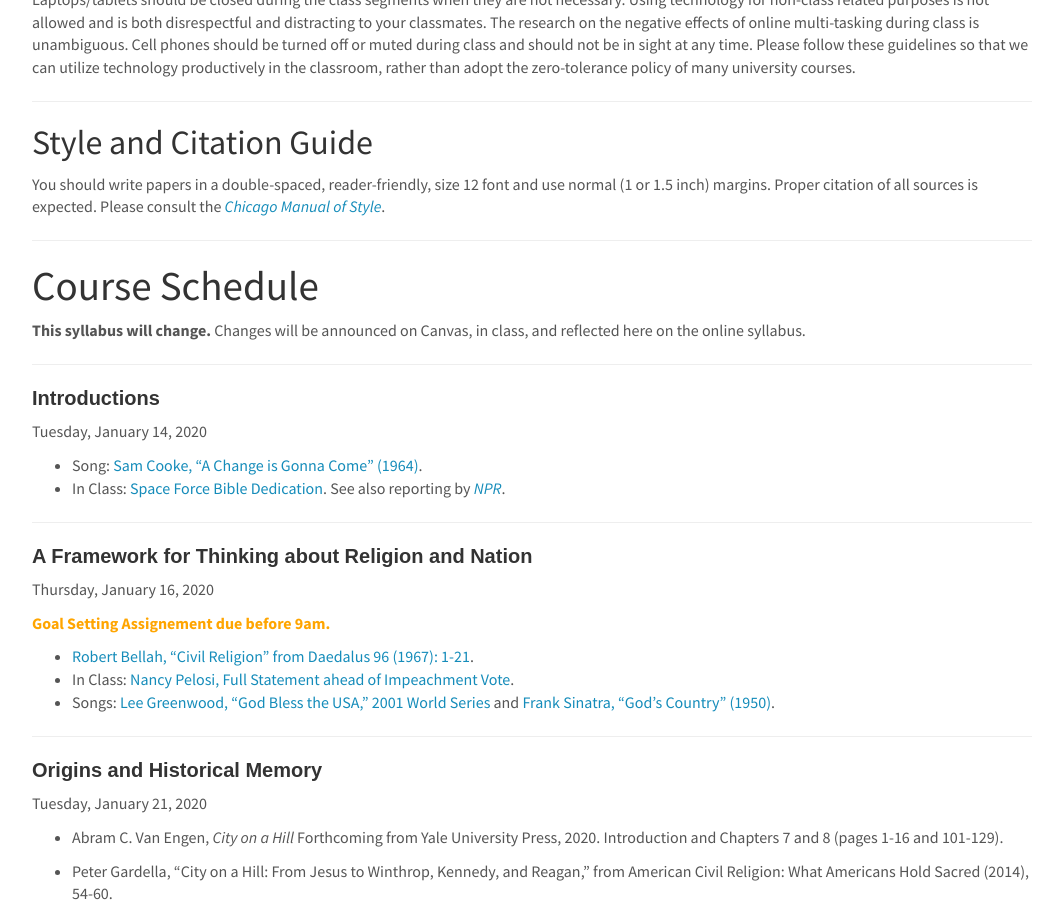
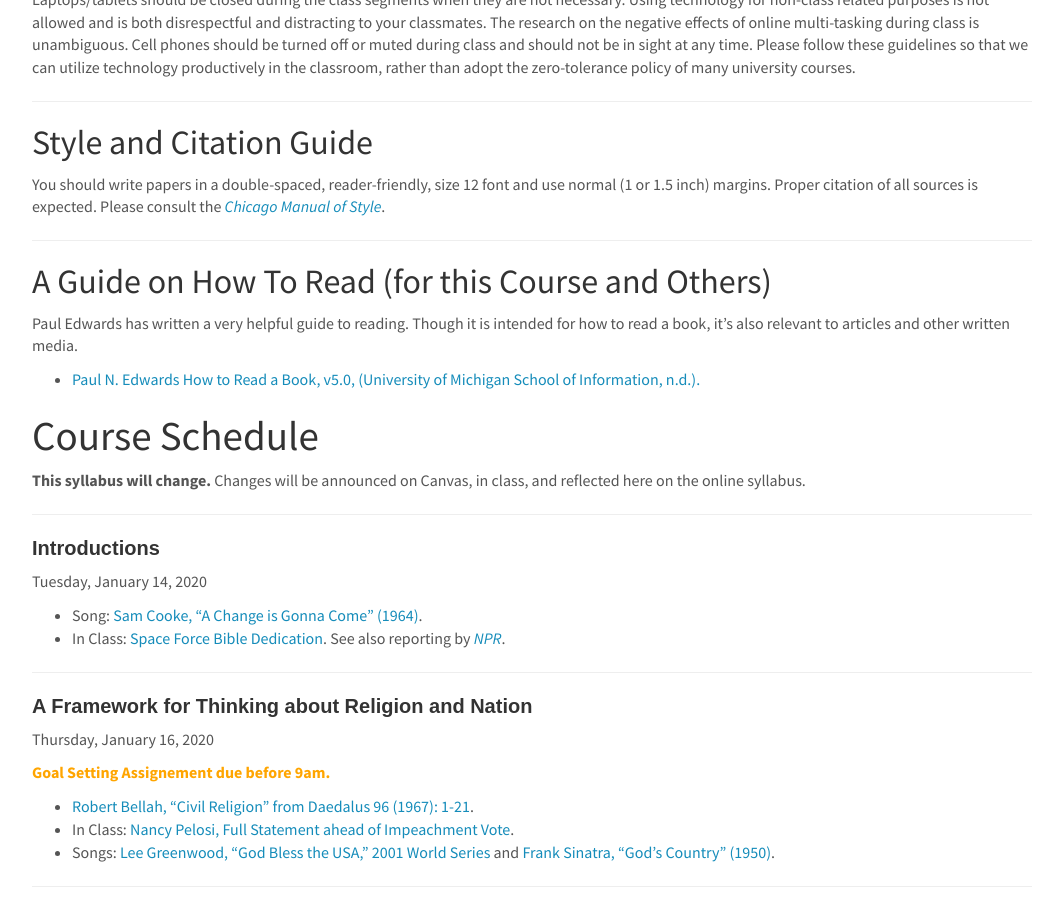
Before and after one commit to cyrusobrien/cyrusobrien, a Jekyll site: the page built from _pages/RelPol225.md, in a window 1280 px wide and 900 px high, scrolled down 3244 px. Shown: the whole window, without its empty margins (108-1171 px from the left). Built offline with Jekyll 4.4.1, drawn with Linux system fonts in a browser that asks for light colours.

```diff
--- a/_pages/RelPol225.md
+++ b/_pages/RelPol225.md
@@ -119,6 +119,13 @@
 You should write papers in a double-spaced, reader-friendly, size 12 font and use normal (1 or 1.5 inch) margins. Proper citation of all sources is expected. Please consult the [_Chicago Manual of Style_](https://www.chicagomanualofstyle.org/tools_citationguide/citation-guide-1.html).
 
 ***
+
+
+## A Guide on How To Read (for this Course and Others)
+
+Paul Edwards has written a very helpful guide to reading. Though it is intended for how to read a book, it's also relevant to articles and other written media.
+
+* [Paul N. Edwards How to Read a Book, v5.0, (University of Michigan School of Information, n.d.).](https://pne.people.si.umich.edu/PDF/howtoread.pdf)
 
 
 # Course Schedule
```
